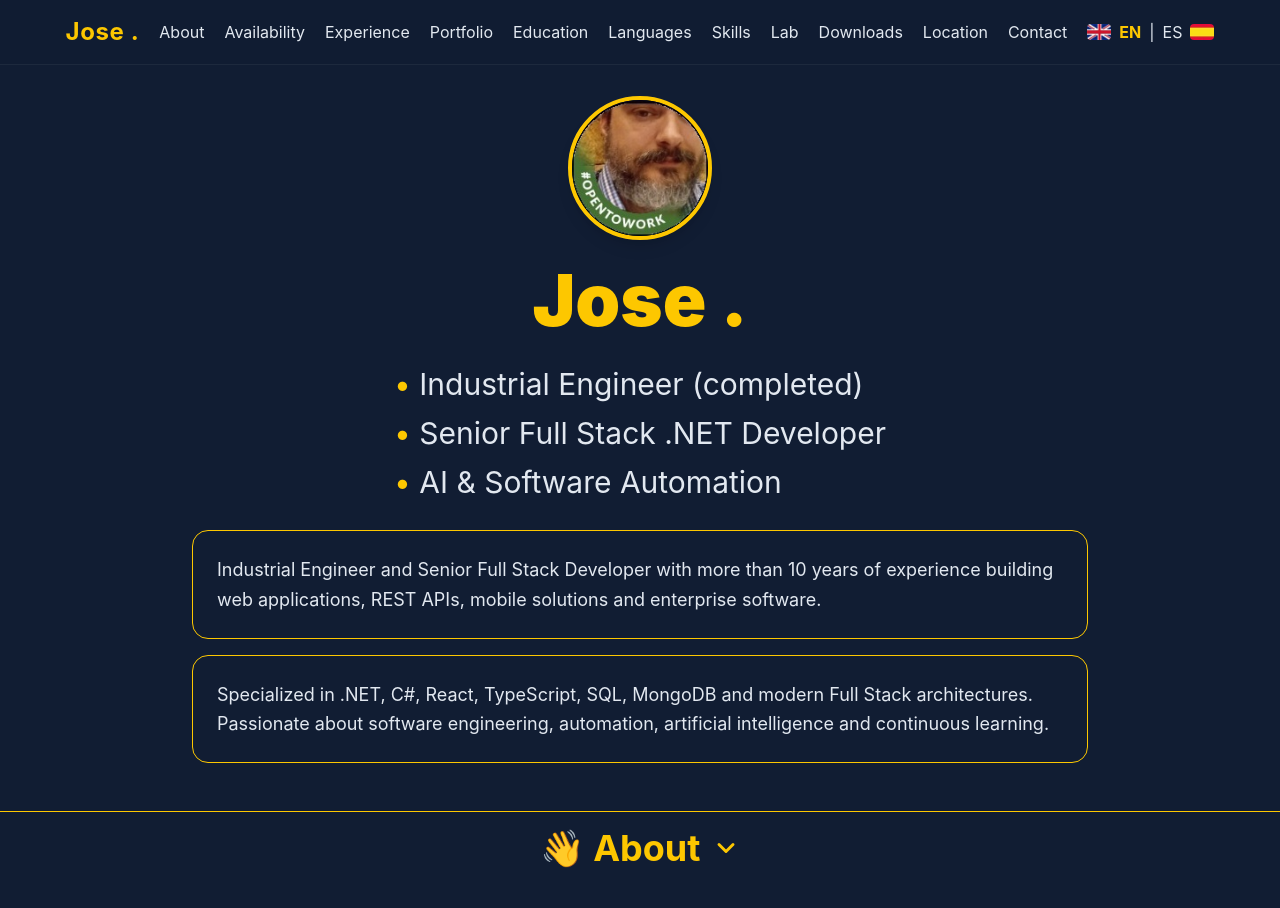
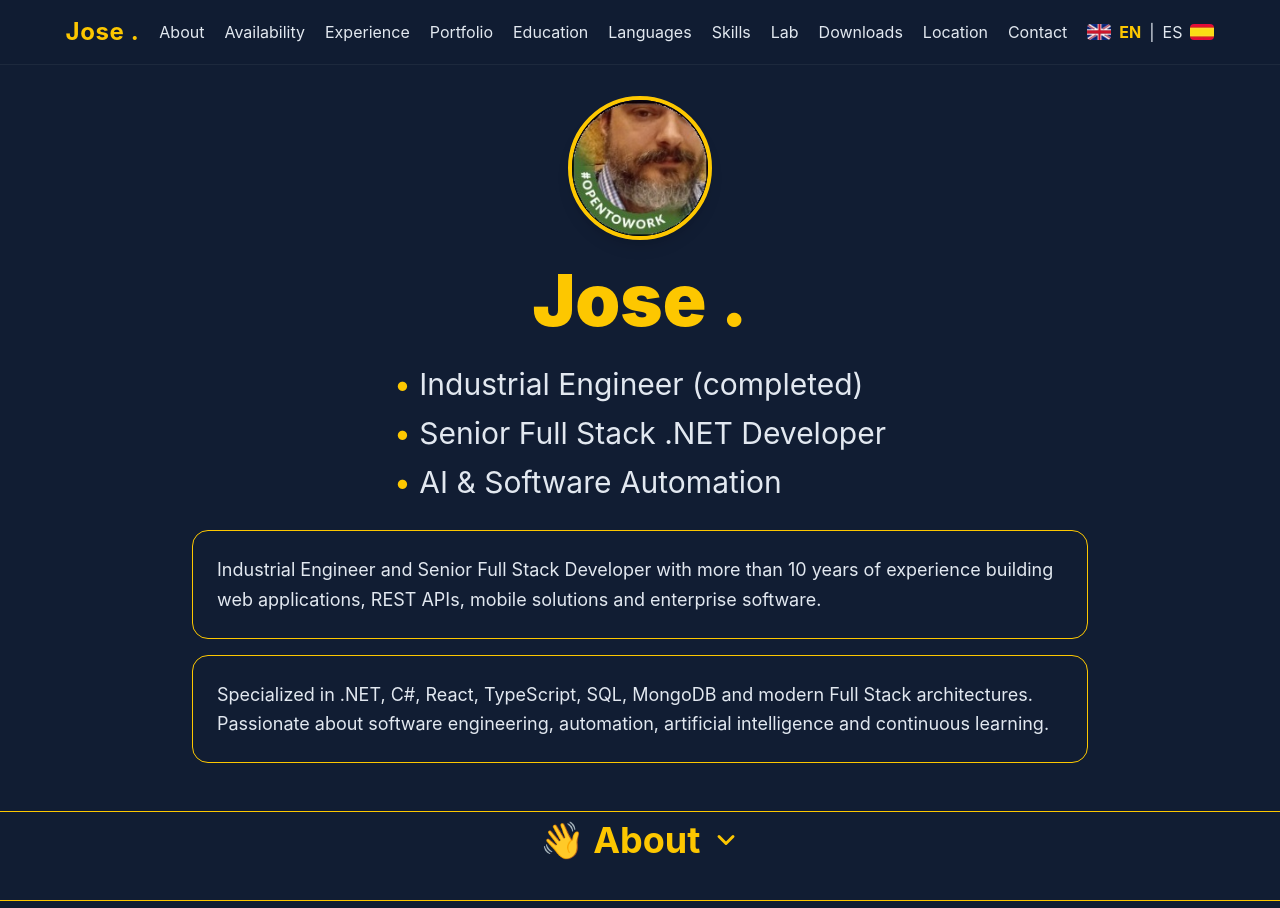
Before and after one commit to iamjosepunto/iamjosepunto.github.io, a React (Vite) app: page / in a window 1280 px wide. Shown: the top 908 px of the page. Built offline with nearby package versions, Linux system fonts and the light colour scheme.

Commit message:
Pegar mas las lineas al texto del titulo (py-4 a py-2)

```diff
--- a/src/components/CollapsibleSection.tsx
+++ b/src/components/CollapsibleSection.tsx
@@ -19,7 +19,7 @@ const CollapsibleSection = ({ title, children }: CollapsibleSectionProps) => {
         type="button"
         onClick={() => setOpen((v) => !v)}
         aria-expanded={open}
-        className="flex w-full items-center justify-center gap-3 py-4 cursor-pointer bg-transparent border-0"
+        className="flex w-full items-center justify-center gap-3 py-2 cursor-pointer bg-transparent border-0"
       >
         <h2 className="text-4xl font-bold text-yellow-400 text-center">
           {title}
```
